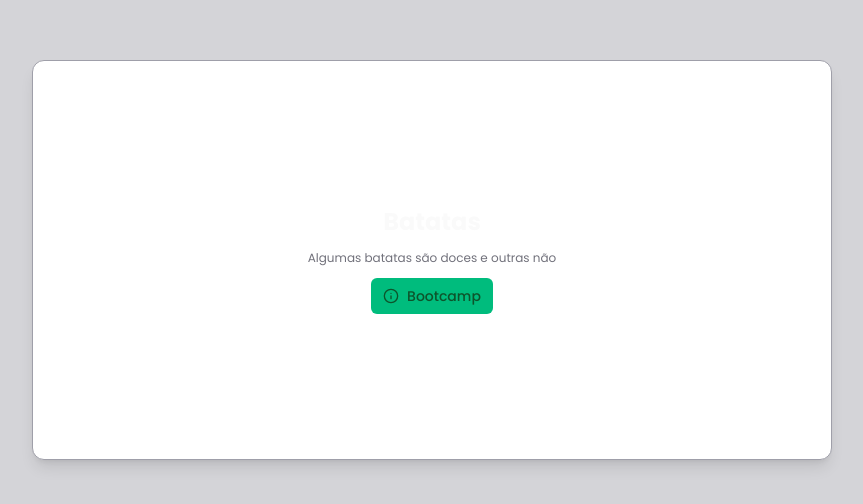
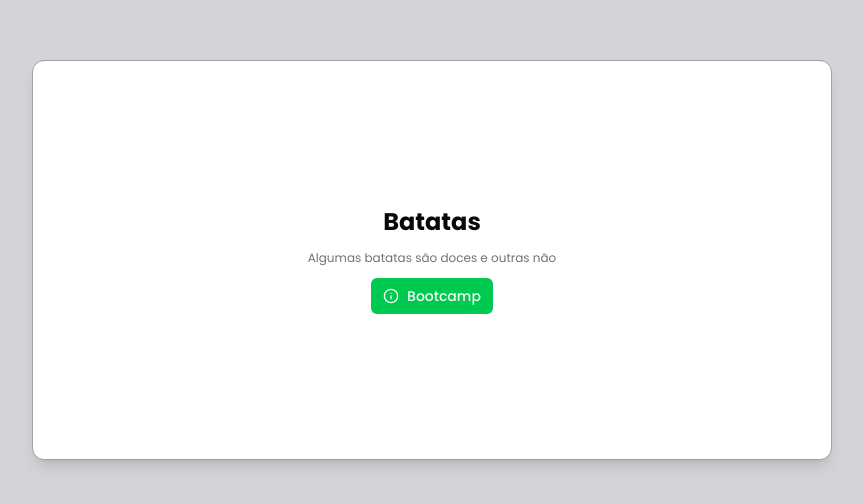
Before and after one commit to EduardoRanzzani/doutor-agenda, a Next.js app: page / in a window 1280 px wide. Shown: the part 140-644 px from the top of the page, without its empty margins (208-1071 px from the left). Built offline with nearby package versions, Linux system fonts and the light colour scheme.

Commit message:
fix: remove unnecessary dark class from body and update button cursor style

```diff
--- a/src/app/layout.tsx
+++ b/src/app/layout.tsx
@@ -21,7 +21,7 @@
 }>) {
 	return (
 		<html lang='en'>
-			<body className={`${poppins.className} dark antialiased`}>
+			<body className={`${poppins.className} antialiased`}>
 				<Toaster richColors position='bottom-center' />
 				{children}
 			</body>
--- a/src/components/ui/button.tsx
+++ b/src/components/ui/button.tsx
@@ -5,7 +5,7 @@
 import { cn } from '@/lib/utils';
 
 const buttonVariants = cva(
-	"inline-flex items-center justify-center gap-2 whitespace-nowrap rounded-md text-sm font-medium transition-all disabled:pointer-events-none disabled:opacity-50 [&_svg]:pointer-events-none [&_svg:not([class*='size-'])]:size-4 shrink-0 [&_svg]:shrink-0 outline-none focus-visible:border-ring focus-visible:ring-ring/50 focus-visible:ring-[3px] aria-invalid:ring-destructive/20 dark:aria-invalid:ring-destructive/40 aria-invalid:border-destructive",
+	"inline-flex items-center justify-center gap-2 whitespace-nowrap rounded-md text-sm font-medium transition-all disabled:pointer-events-none disabled:opacity-50 [&_svg]:pointer-events-none [&_svg:not([class*='size-'])]:size-4 shrink-0 [&_svg]:shrink-0 outline-none focus-visible:border-ring focus-visible:ring-ring/50 focus-visible:ring-[3px] aria-invalid:ring-destructive/20 dark:aria-invalid:ring-destructive/40 aria-invalid:border-destructive cursor-pointer",
 	{
 		variants: {
 			variant: {
```
